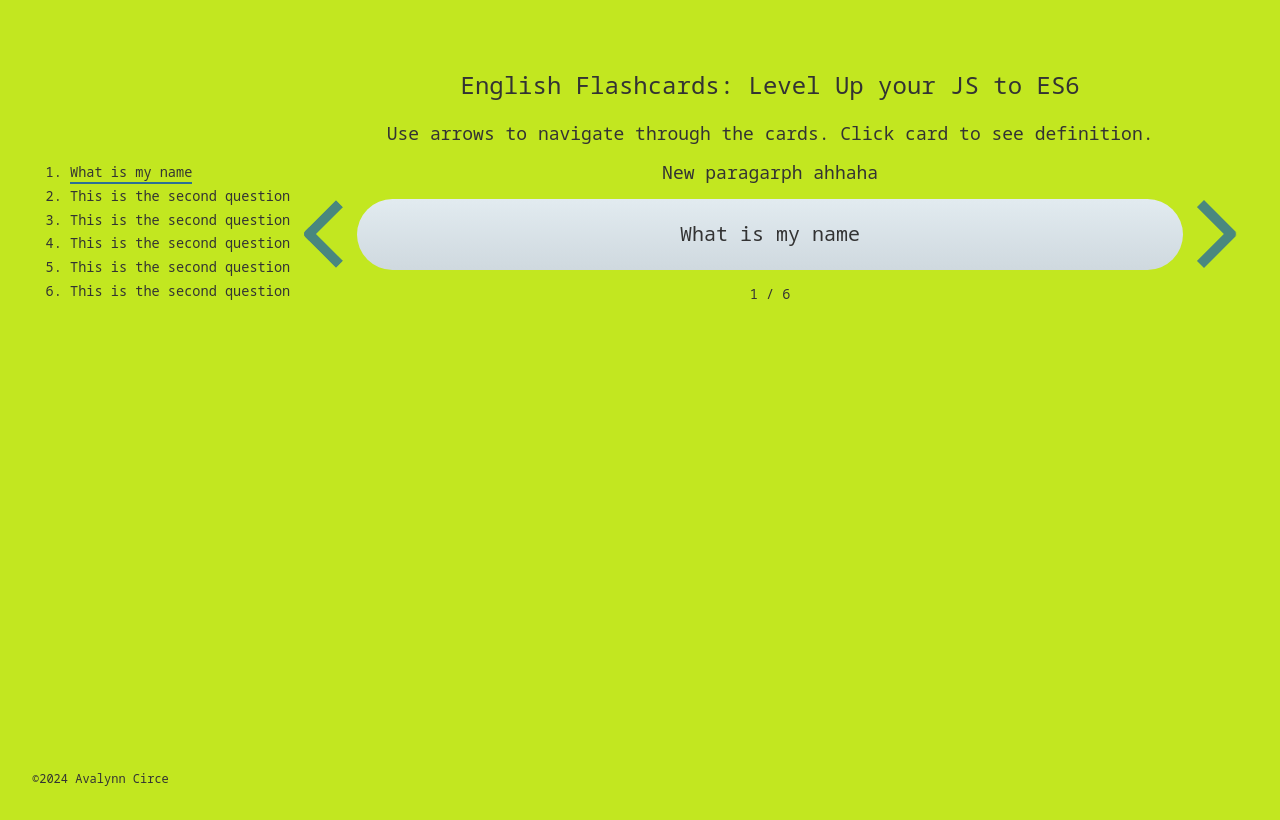
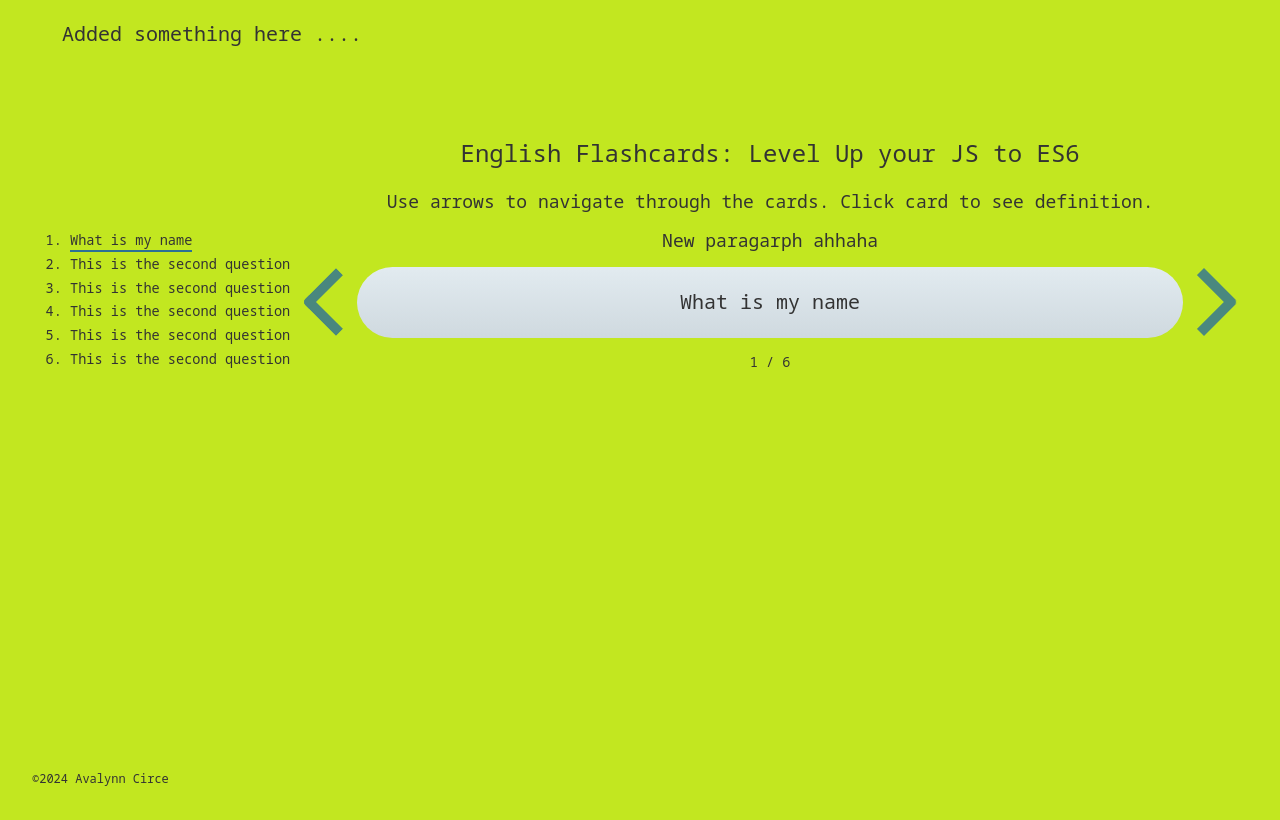
Before and after one commit to chaaklau/hello, a plain HTML site: page index.html in a window 1280 px wide. Drawn offline with Linux system fonts and the light colour scheme.

Commit message:
Update at 10:01

```diff
--- a/index.html
+++ b/index.html
@@ -8,7 +8,7 @@
 
     <!-- Link to CSS -->
     <link rel="stylesheet" href="./resources/css/styles.css">
-
+    <p> Added something here .... </p>
     <!-- Favicon -->
     <link rel="icon" type="image/png" href="./favicon.png">
 </head>
```
